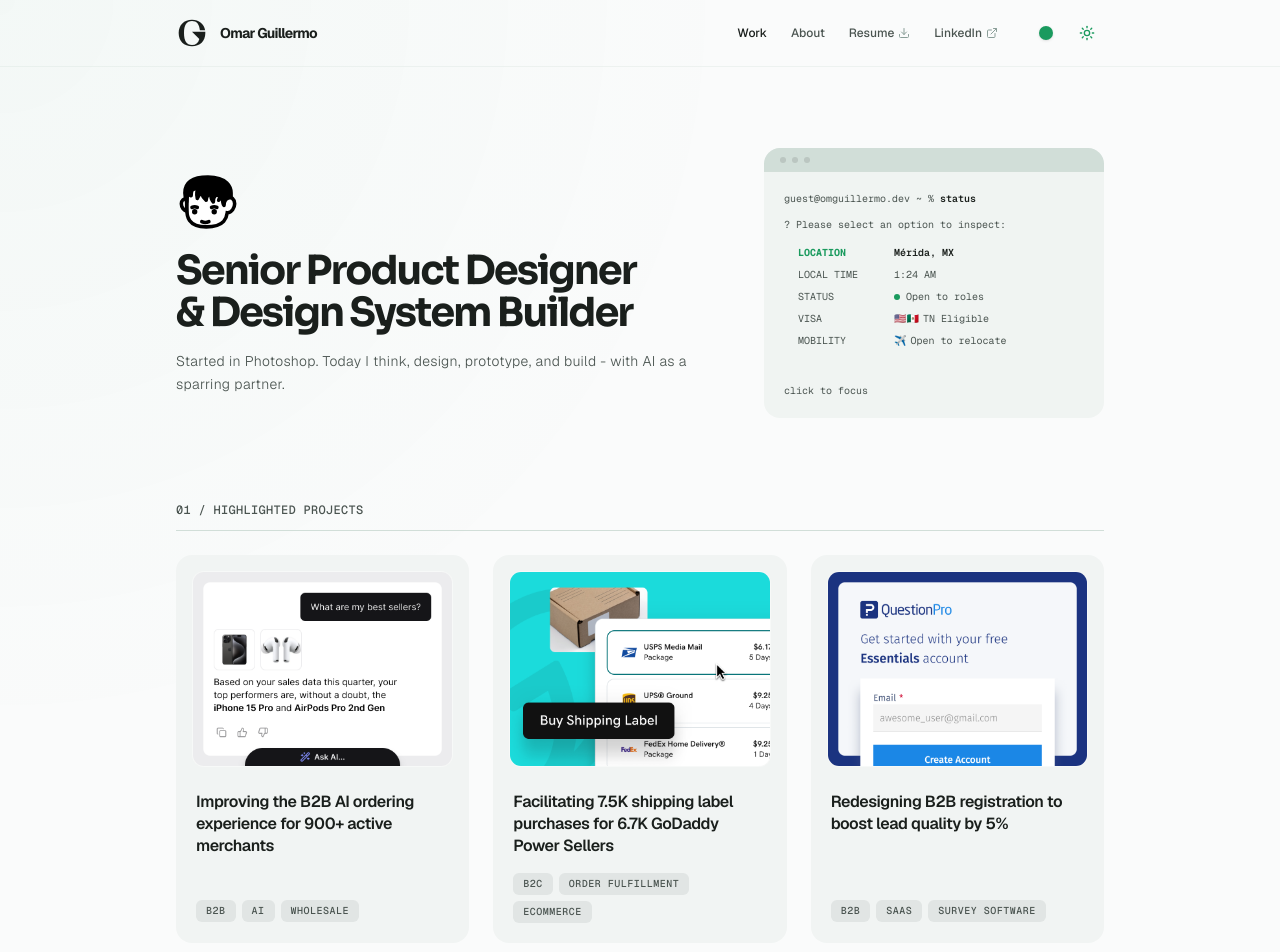
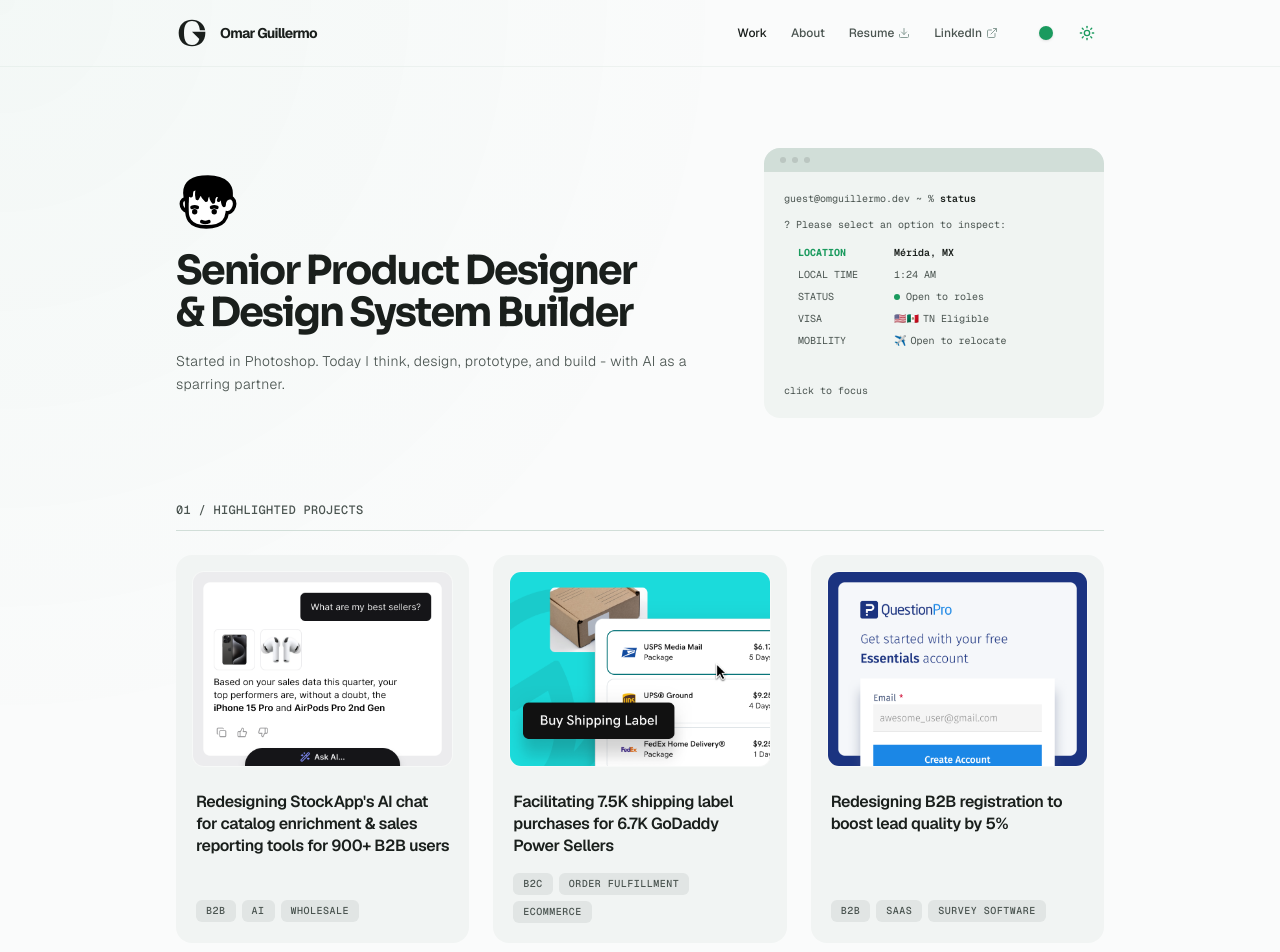
Before and after one commit to omguillermo/portfolio-gemini-v0, a Next.js app: page / in a window 1280 px wide. Shown: the top 952 px of the page. Built offline with nearby package versions, Linux system fonts and the light colour scheme.

Commit message:
fix(homepage): update Stoki AI card headline to focus on catalog enrichment, sales reporting tools & 900+ B2B users

```diff
--- a/data/projects.ts
+++ b/data/projects.ts
@@ -46,7 +46,7 @@
   'stoki-ai': {
     archive_title: "Stoki AI Assistant Redesign",
     title: "Stoki AI Assistant Redesign",
-    card_headline: "Improving the B2B AI ordering experience for 900+ active merchants",
+    card_headline: "Redesigning StockApp's AI chat for catalog enrichment & sales reporting tools for 900+ B2B users",
     subtitle: "Redesigning an intrusive B2B AI assistant into a non-blocking, persistent workflow tool.",
     role: "Founding Designer",
     timeline: "August 2025 - March 2026",
```
